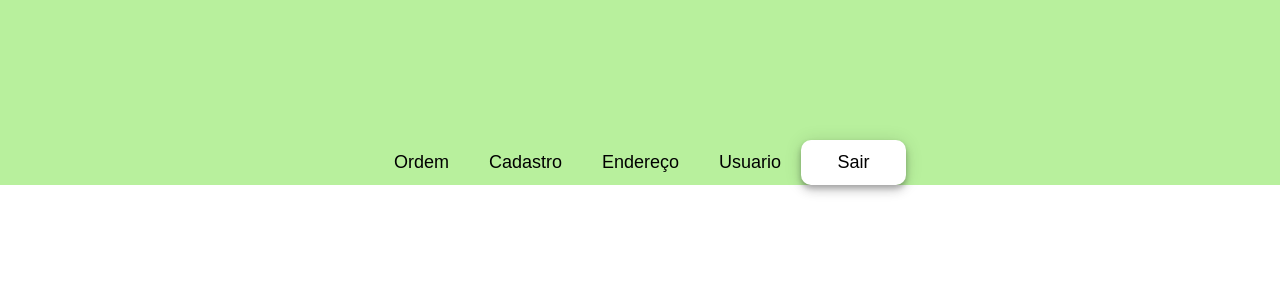
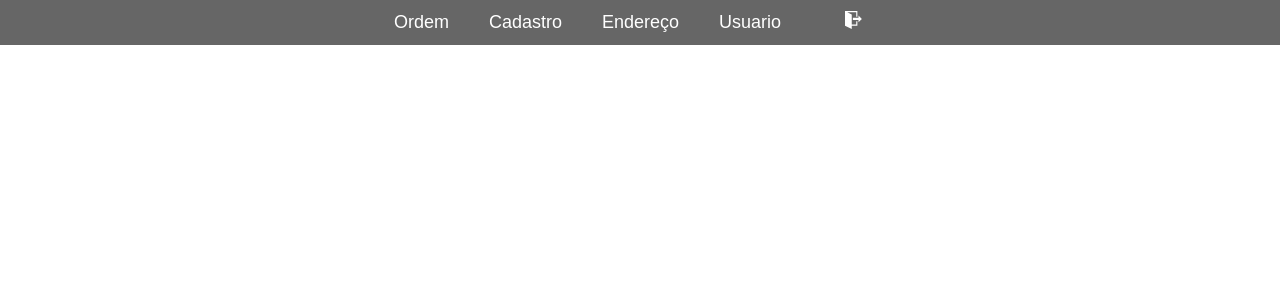
Before and after one commit to luan0Araujo/projeto-react, a React (Create React App) app: page /menu in a window 1280 px wide. Shown: the top 300 px of the page. Built offline with nearby package versions, Linux system fonts and the light colour scheme; sample sign-in values are in the browser's storage.

Commit message:
tratação erro autenticação

```diff
--- a/package.json
+++ b/package.json
@@ -8,6 +8,7 @@
     "react": "^17.0.2",
     "react-dom": "^17.0.2",
     "react-hook-form": "^7.29.0",
+    "react-icons": "^4.3.1",
     "react-router-dom": "^6.2.2",
     "web-vitals": "^2.1.4"
   },
--- a/src/app/contexts/auth.jsx
+++ b/src/app/contexts/auth.jsx
@@ -26,7 +26,7 @@ export const AuthProvicer = ( {children}) => {
         console.log("login: ", response)
 
         if(response.status === 403){
-            return response.data
+            return response.data.error.toString();
         }
 
         const token = response.data.token;
--- a/src/app/index.css
+++ b/src/app/index.css
@@ -4,35 +4,37 @@ body{
     padding: 0;
     font-size:large;
 }
-#banner{
 
-    height: 140px;
-    left: 200px;
-    top: 268px;
-    background-color: #B8F09D;
+:root {
+    --cor-fundo: #666666;
+}
 
-}
 
 input {
 
-
-    border-radius: 10px;
+    border-radius: 7px;
     position: absolute;
-    height: 30px;
-    width: 200px;
-    left: 100px;
-    border: solid 1px rgba(0, 0, 0, 0.315);
+    height: 35px;
+    width: 220px;
+    left: 120px;
+    border: solid 1px var(--cor-fundo);
 }
 
 button {
     font-size: large;
-    background: #94FC63;
+    background-color: white;
     box-shadow: 0px 3px 5px rgba(0, 0, 0, 0.2), 0px 1px 18px rgba(0, 0, 0, 0.12), 0px 6px 10px rgba(0, 0, 0, 0.14);
     border: 0;
     border-radius: 10px;
     width: 105px;
     height: 45px;
 
+}
+
+button:hover {
+    box-shadow: 0px;
+    background-color: var(--cor-fundo);
+    color: white;
 }
 
 label {
--- a/src/app/pages/automovel/listaAutomovel/Lista.css
+++ b/src/app/pages/automovel/listaAutomovel/Lista.css
@@ -37,6 +37,6 @@ th {
     padding-top: 12px;
     padding-bottom: 12px;
     text-align: left;
-    background-color: #B8F09D;
+    background-color: var(--cor-fundo);
 
   }
--- a/src/app/pages/login/Login.tsx
+++ b/src/app/pages/login/Login.tsx
@@ -1,18 +1,24 @@
 
 import { useForm } from "react-hook-form";
-import {api} from "../../shared/Api/Api";
 import './csLogin.css'
-import { useContext } from "react";
+import { useContext, useState } from "react";
 import { AuthContext } from "../../contexts/auth";
 
 export const Login = () => {
     const {register, handleSubmit} = useForm();
     const { authenticated, login} = useContext(AuthContext);
+    const [erro, setErro] = useState('')
 
-    const onSubmit = (data: any) => {
+    const onSubmit = async (data: any) => {
 
-        const aaa = login(data);
-        console.log("Status123: ",aaa)
+        const resposta = await login(data);
+        if(resposta){
+            console.log("Status123: ",resposta)
+
+            setErro(resposta)
+
+        }
+
     }
 
 
@@ -29,11 +35,12 @@ export const Login = () => {
                     <span>Senha </span>
                     <input type="password"  {...register("password")}/>
                 </label>
-
+                <div>{erro !== '' && <p>{erro}</p> }</div>
                 <button className="entrar" >
                     Entrar
                 </button>
             </form>
+
         </div>
     );
 }
--- a/src/app/pages/menu/Menu.tsx
+++ b/src/app/pages/menu/Menu.tsx
@@ -2,6 +2,7 @@
 import { useContext } from 'react';
 import { AuthContext } from '../../contexts/auth';
 import './index.css';
+import { ImExit } from "react-icons/im";
 
 
 export const Menu = () => {
@@ -44,7 +45,7 @@ export const Menu = () => {
                         </ul>
                     </li>
 
-                    <li><button className='logout' onClick={handleLogout}>Sair</button></li>
+                    <li><button className='logout' onClick={handleLogout}><ImExit></ImExit></button></li>
                 </ul>
 
 
--- a/src/app/pages/menu/index.css
+++ b/src/app/pages/menu/index.css
@@ -1,17 +1,9 @@
 *{margin: 0; padding: 0;}
 
-button {
-    box-shadow: 0px;
-    background-color: white;
-    color: black;
-    box-shadow: 0px;
-
-
-  }
 
 button:hover {
     box-shadow: 0px;
-    background-color: #94FC63;
+    background-color: var(--cor-fundo);
 }
 
 
@@ -20,25 +12,26 @@ button:hover {
     display: flex;
     align-items: center;
     justify-content: center;
-    background: #B8F09D
+    background: var(--cor-fundo)
 
 }
 .menu li{
     position:relative;
 }
 
-.menu li a{color:black; text-decoration:none; padding:10px 20px; display:block;}
+.menu li a{color:white; text-decoration:none; padding:10px 20px; display:block;}
 
 .menu li a:hover{
     box-shadow: 0px;
     background-color: #f3f8f0;
+    color:var(--cor-fundo)
 
 }
 .menu li  ul{
     position:absolute;
     top:100%;
     left: 0px;;
-    background-color:#B8F09D;
+    background-color: var(--cor-fundo);
     display:none;
 }
 .menu li:hover ul, .menu li.over ul{display:block;}
@@ -48,3 +41,15 @@ button:hover {
     display:block;
     width:200px;
 }
+.logout {
+    background-color: #666666;
+    color: white;
+    box-shadow: none;
+    border-radius: 0;
+}
+.logout:hover{
+    box-shadow: 0px;
+    background-color: #f3f8f0;
+    color:var(--cor-fundo)
+
+}
```
Also changed, not shown: 1 other file (tests, documents, lock files or other folders).
